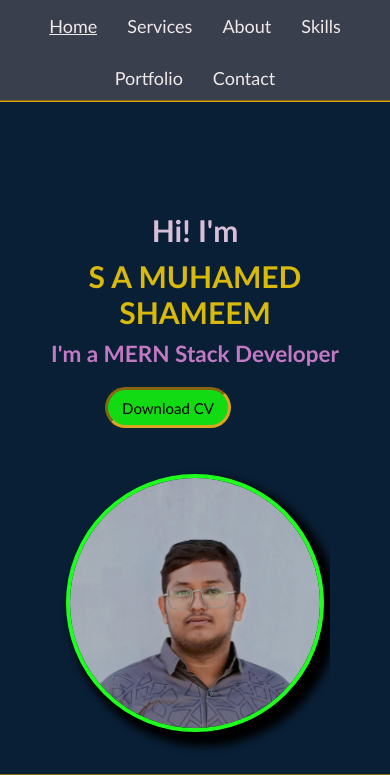
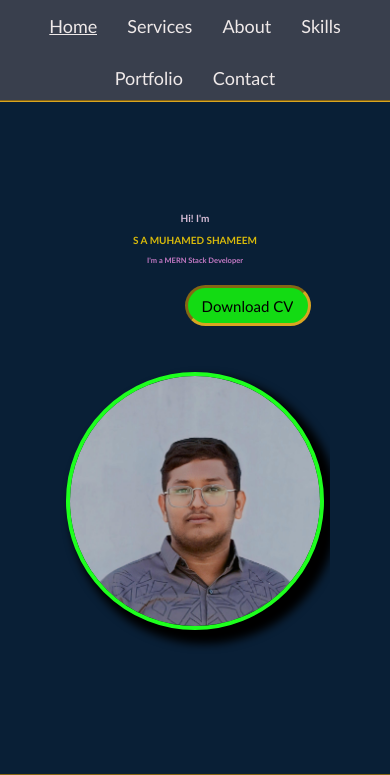
Before and after one commit to muhamedshameem-eng/muhamedshameem, a plain HTML site: page index.html in a window 390 px wide. Shown: the top 775 px of the page. Drawn offline with nearby package versions, Linux system fonts and the light colour scheme.

Commit message:
Update hom.css

```diff
--- a/css/hom.css
+++ b/css/hom.css
@@ -83,7 +83,7 @@
 
 }
 .detail {
-    font-size: 15px;
+    font-size: 05px;
     color: beige;
 
 }
```
